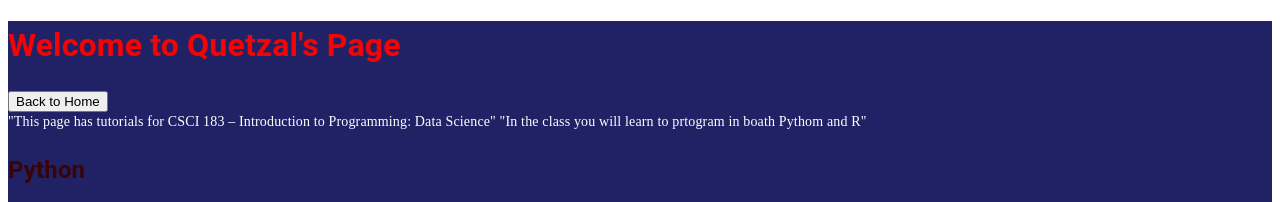
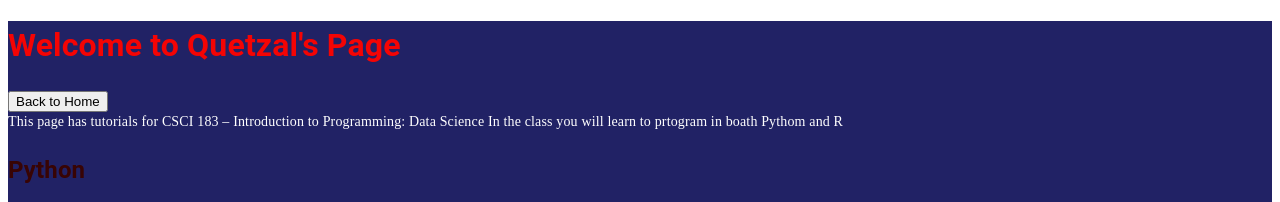
Before and after one commit to cameronbaum0124/338project1, a React (Vite) app in the folder client/react/: page /quetzal in a window 1280 px wide. Shown: the top 202 px of the page. Built offline with nearby package versions, Linux system fonts and the light colour scheme.

Commit message:
just have to get the videos now

```diff
--- a/client/react/src/pages/quetzal.jsx
+++ b/client/react/src/pages/quetzal.jsx
@@ -56,7 +56,7 @@ function VideoCard({title, description, videoID}) {
 function Quetzal() {
     return (
         <ThemeProvider theme={theme} Comment="span">
-            <Box sx={{bgcolor: "primary.main"}}>
+            <Box sx={{bgcolor: "primary.main",justifycontent: 'center',}}>
                 <Typography sx={{color: "textColor.Mtitle"}}>
                     <h1 variant="h1" gutterBottom sx={{fontFamily: "print", fontSize: 50}}>
                         Welcome to Quetzal's Page
@@ -64,8 +64,8 @@ function Quetzal() {
                 </Typography>
                 <button onClick={() => window.location.href="/"}>Back to Home</button>
                 <Typography variant="body2" sx={{color: "textColor.main", fontFamily: "cursive"}}>
-                    "This page has tutorials for CSCI 183 – Introduction to Programming: Data Science"
-                    "In the class you will learn to prtogram in boath Pythom and R"
+                    This page has tutorials for CSCI 183 – Introduction to Programming: Data Science
+                    In the class you will learn to prtogram in boath Pythom and R
                 </Typography>
                 <Typography sx={{color: "textColor.sect"}}>
                     <h2 variant="h2" gutterBottom sx={{fontFamily: "print", fontSize: 50}}>
```
